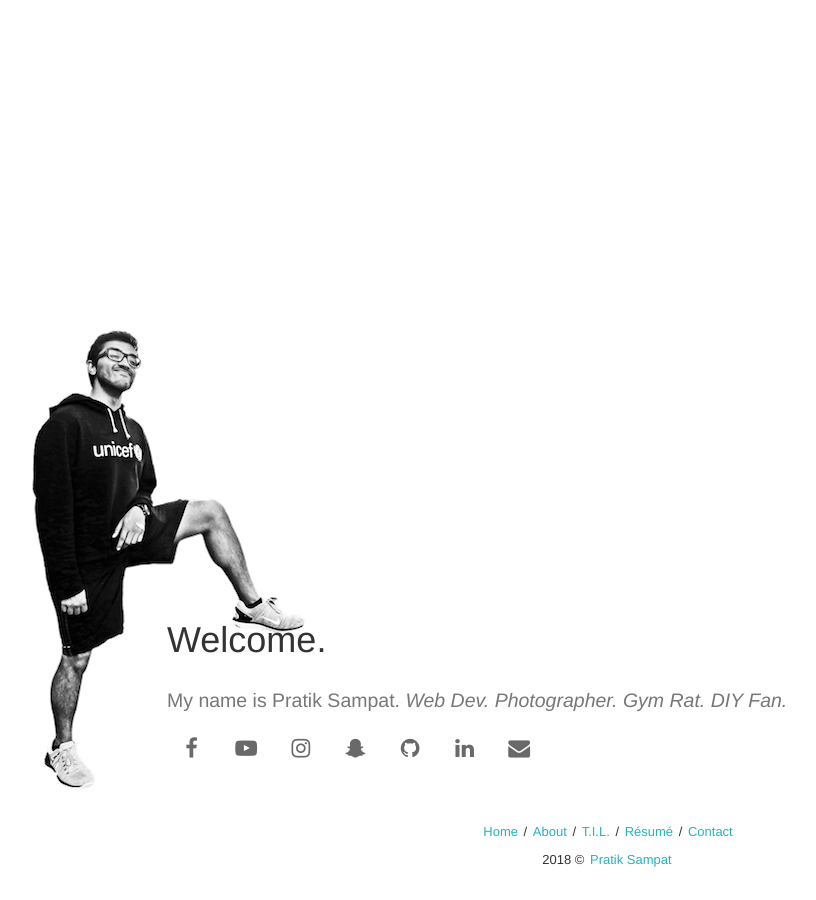
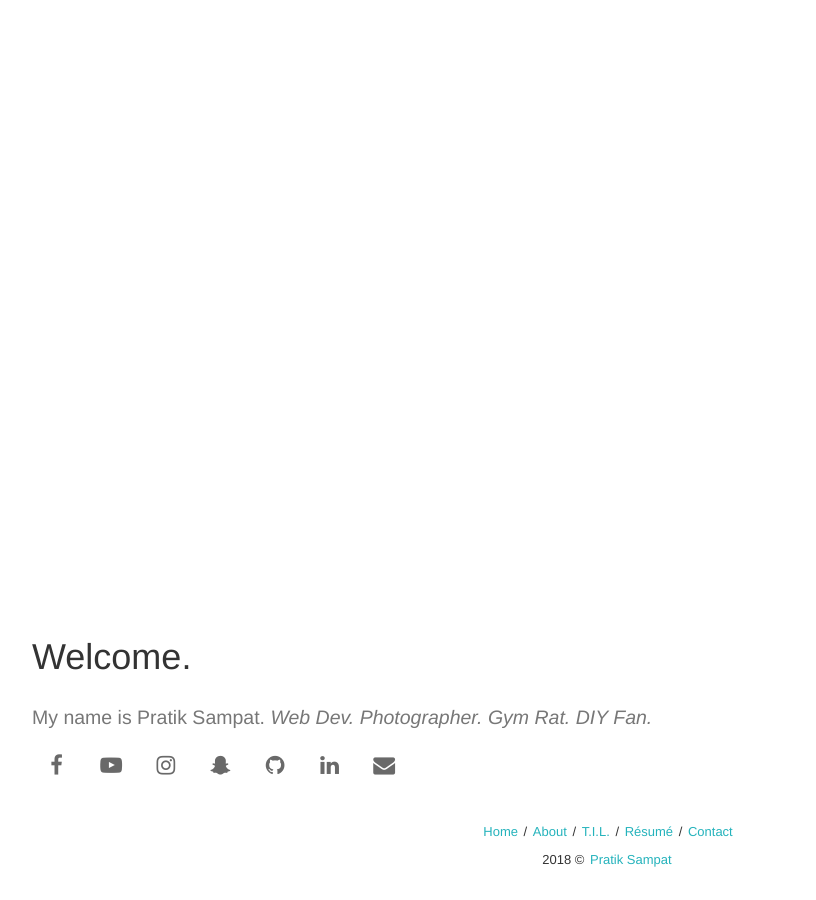
Before and after one commit to pratik0809/pratik0809.github.io, a Jekyll site: the page built from index.html, in a window 1280 px wide. Shown: the whole page, without its empty margins (32-848 px from the left). Built offline with Jekyll 4.4.1, drawn with Linux system fonts in a browser that asks for light colours; nearby versions of some CDN libraries.

Commit message:
removed home page image

```diff
--- a/_sass/_base.scss
+++ b/_sass/_base.scss
@@ -12,7 +12,7 @@
 
 
 body {
-
+    height: 100%;
     font-weight: $base-font-weight;
     font-size: 1.3em !important;
     font-family: $base-font-family;
@@ -25,6 +25,7 @@ body {
     font-feature-settings: "kern" 1;
     font-kerning: normal;
     overflow-y: scroll;
+    position: relative;
 }
 
 
@@ -334,10 +335,6 @@ a {
  background-color: #000000;
 }
 
-#subheading {
-    padding-left: 150px;
-    margin-top: -190px;
-}
 
 .container-fluid {
         bottom: 110px;
--- a/_sass/_layout.scss
+++ b/_sass/_layout.scss
@@ -1,8 +1,3 @@
-/*Home Page */
-
-
-
-
 /**
  * Site header
  */
--- a/about.html
+++ b/about.html
@@ -17,11 +17,11 @@ permalink: /about/
 			<li><span class="hint--bottom hint--rounded hint--medium" aria-label="What kind of computer says hello from the other side? A Dell."><em>Huge fan of puns</em></span></li>
 		</ul>
 </p>
-<p>This website is my collection of experiments on web development, photography techniques, fitness routines, or silly DIY projects. My <a class="link" href="{{ site.baseurl }}/today-i-learned/">today I learned</a> posts are 5 minute reads on {% assign random_post = site.posts | sample %}<a class="link" href={{random_post.url}}>{{random_post.title}}</a>, {% assign random_post2 = site.posts | sample %}<a class="link" href={{random_post2.url}}>{{random_post2.title}}</a>, or {% assign random_post3 = site.posts | sample %}<a href={{random_post3.url}} class="link">{{random_post3.title}}</a>.</p>
+<p>This website is my collection of experiments on web development, photography techniques, fitness routines, or silly DIY projects. My <a class="link" href="{{ site.baseurl }}/today-i-learned/">today I learned</a> posts are 5 minute reads on {% assign random_post = site.posts | sample %}<a class="link" href={{random_post.url}}>{{random_post.title}}</a>, {% assign random_post2 = site.posts | sample %}<a class="link" href={{random_post2.url}}>{{random_post2.title}}</a>, or {% assign random_post3 = site.posts | sample %}<a href={{random_post3.url}} class="link">{{random_post3.title}}</a></p>
 
 <h2>More...</h2>
 
-<p>Growing up, there was something magical about building with my hands; I loved legos, model kits, hot wheel tracks and ideas. Code brings me that magical feeling of constantly working on a puzzle. However, an important question I have long sought to answer is <b>why most developers go broke?</b> And after much thought through out the years, I have realized why: Because they use up all their...<span class="hint--bottom-left hint--rounded hint--medium" aria-label="I'm sorry, don't leave pls."><em>cache</em></span>.</p>
+<p>Growing up, there was something magical about building with my hands; I loved legos, model kits, hot wheel tracks and ideas. Code brings me that magical feeling of constantly working on a puzzle. But, an important question I have long sought to answer is <b>why do most developers go broke?</b> And after much thought through out the years, I have realized why: Because they use up all their...<span class="hint--bottom-left hint--rounded hint--medium" aria-label="I'm sorry, don't leave pls."><em>cache</em></span>.</p>
 <br />
 <p>Along with the nerdy web stuff, I frequently toy around with GoPros, drones, and DSLRs to chase after preserving 'the moment'. In the end, my work teaches me valuable lessons in photography and videography that I hope to share through my posts.</p>
 <br />
--- a/css/main.scss
+++ b/css/main.scss
@@ -61,5 +61,6 @@ $on-laptop:        1024px;
 @import
         "base",
         "layout",
-        "syntax-highlighting"
+        "syntax-highlighting",
+        "home"
 ;
--- a/index.html
+++ b/index.html
@@ -7,7 +7,7 @@ custom_js:
 <div class="container-fluid" style="max-height: calc(100vh - 100px);">
 	<div class="row">
 		<div class="col-xs-12">
-			<img src="img/smug.png" class="img-responsive" id="smug" style="max-height: calc(100vh - 100px)" />
+			<!-- <img src="img/smug.png" class="img-responsive" id="smug" style="max-height: calc(100vh - 100px)" /> -->
 		</div>
 	</div>
 
```
Also changed, not shown: _sass/_home.scss (added, +52 -0 lines).
